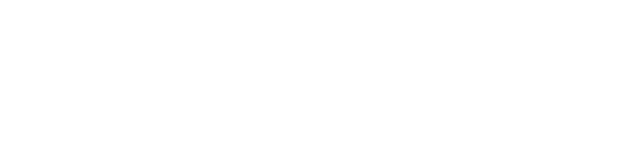
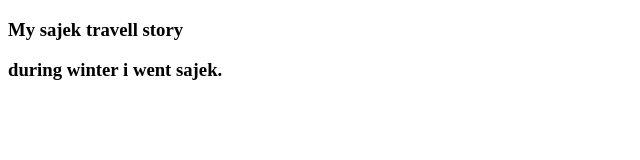
Before and after one commit to rabiulim/my-six-repo, a plain HTML site: page my-seven-repo/index.html in a window 1280 px wide. Shown: the whole page, without its empty margins (0-640 px from the left). Drawn offline with Linux system fonts and the light colour scheme.

Commit message:
header added

```diff
--- a/my-seven-repo/index.html
+++ b/my-seven-repo/index.html
@@ -7,6 +7,8 @@
     <title>My seven repo</title>
 </head>
 <body>
-
+ <h3>My sajek travell story
+     <p>during winter i went sajek.</p>
+ </h3>
 </body>
 </html>
```
